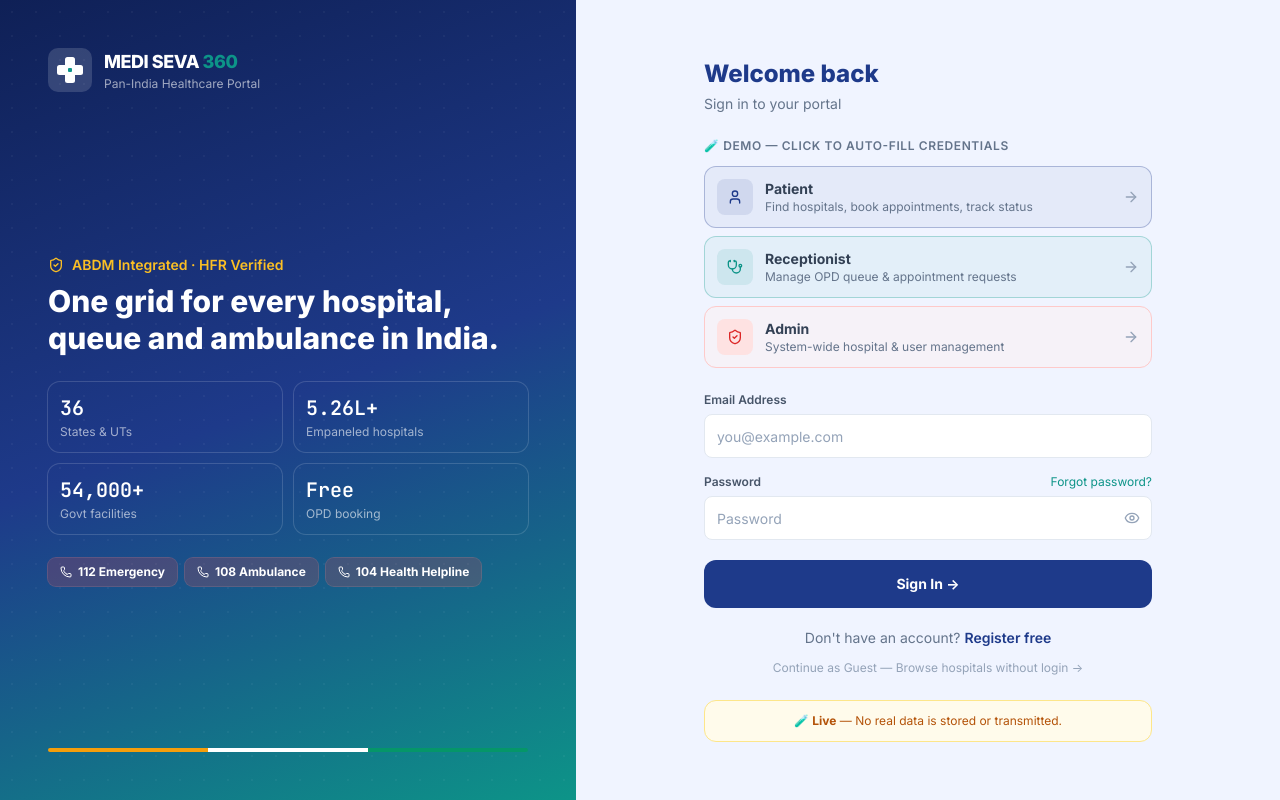
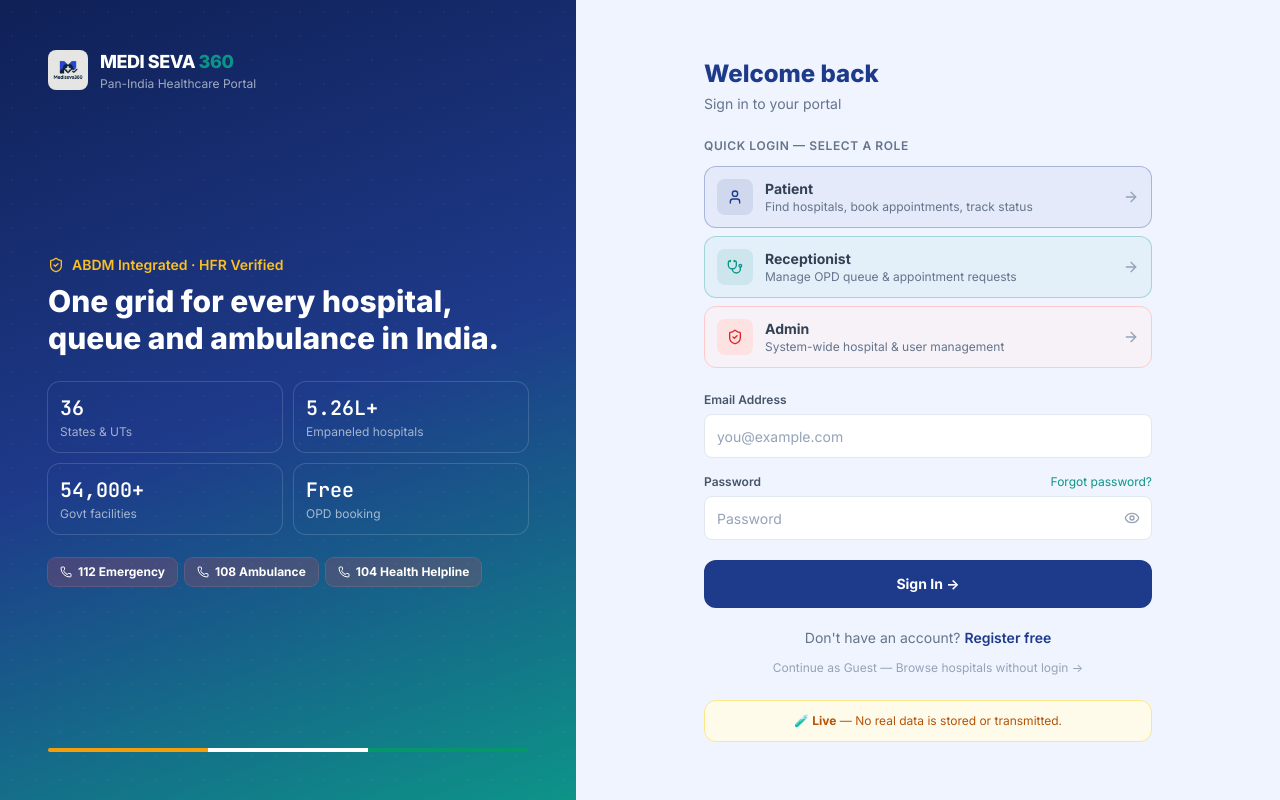
Before and after one commit to Ram-99907/mrk-seva-360, a React (Vite) app: page /login in a window 1280 px wide. Built offline with nearby package versions, Linux system fonts and the light colour scheme.

Commit message:
Add custom Mediseva360 logo image, update PWA icon, clean up all demo labels

```diff
--- a/src/components/auth/ProtectedRoute.tsx
+++ b/src/components/auth/ProtectedRoute.tsx
@@ -47,9 +47,7 @@ export default function ProtectedRoute({ children, requiredRole }: ProtectedRout
         <div className="w-full max-w-md text-center">
           {/* Logo strip */}
           <div className="flex items-center justify-center gap-2 mb-8">
-            <div className="bg-[#1769AA] text-white p-2 rounded-xl">
-              <Stethoscope size={22} />
-            </div>
+            <img src="/logo.jpg" alt="Mediseva360" className="size-10 rounded-lg object-contain" />
             <span className="text-xl font-bold text-[#102A43] tracking-tight">
               MEDI SEVA <span className="text-[#1769AA]">360</span>
             </span>
--- a/src/components/layout/DashboardLayout.tsx
+++ b/src/components/layout/DashboardLayout.tsx
@@ -45,12 +45,7 @@ export default function DashboardLayout({ children, sidebarItems, headerTitle, h
       {/* Logo */}
       <div className="px-5 py-4 border-b border-white/10">
         <Link to="/" className="flex items-center gap-3">
-          <svg viewBox="0 0 44 44" className="size-9 shrink-0" aria-hidden="true">
-            <rect width="44" height="44" rx="10" fill="rgba(255,255,255,0.12)" />
-            <rect x="17" y="9" width="10" height="26" rx="2.5" fill="#ffffff" />
-            <rect x="9" y="17" width="26" height="10" rx="2.5" fill="#ffffff" />
-            <rect x="20" y="20" width="4" height="4" rx="1" fill="#0d9488" />
-          </svg>
+          <img src="/logo.jpg" alt="Mediseva360" className="size-9 shrink-0 rounded-lg object-contain" />
           <div>
             <p className="text-sm font-extrabold tracking-tight text-white">
               MEDI SEVA <span className="text-[#0d9488]">360</span>
--- a/src/components/layout/Footer.tsx
+++ b/src/components/layout/Footer.tsx
@@ -144,12 +144,7 @@ export default function Footer() {
           <div className="lg:col-span-2">
             {/* Logo */}
             <div className="flex items-center gap-3 mb-4">
-              <svg viewBox="0 0 44 44" className="size-11 shrink-0" aria-hidden="true">
-                <rect width="44" height="44" rx="10" fill="#1e3a8a" />
-                <rect x="17" y="9"  width="10" height="26" rx="2.5" fill="#ffffff" />
-                <rect x="9"  y="17" width="26" height="10" rx="2.5" fill="#ffffff" />
-                <rect x="20" y="20" width="4"  height="4"  rx="1"   fill="#0d9488" />
-              </svg>
+              <img src="/logo.jpg" alt="Mediseva360" className="size-11 shrink-0 rounded-lg object-contain" />
               <div>
                 <p className="text-lg font-extrabold tracking-tight leading-tight">
                   MEDI SEVA <span className="text-[#0d9488]">360</span>
--- a/src/components/layout/Navbar.tsx
+++ b/src/components/layout/Navbar.tsx
@@ -115,12 +115,7 @@ export default function Navbar() {
 
           {/* Logo */}
           <Link to="/" className="flex items-center gap-3 shrink-0">
-            <svg viewBox="0 0 44 44" className="size-10 shrink-0">
-              <rect width="44" height="44" rx="10" fill="#1e3a8a" />
-              <rect x="17" y="9"  width="10" height="26" rx="2.5" fill="#ffffff" />
-              <rect x="9"  y="17" width="26" height="10" rx="2.5" fill="#ffffff" />
-              <rect x="20" y="20" width="4"  height="4"  rx="1"   fill="#0d9488" />
-            </svg>
+            <img src="/logo.jpg" alt="Mediseva360" className="size-10 shrink-0 rounded-lg object-contain" />
             <div className="min-w-0">
               <p className={`text-base font-extrabold tracking-tight leading-tight sm:text-lg transition-colors ${logoColor}`}>
                 MEDI SEVA <span className="text-[#0d9488]">360</span>
--- a/src/pages/auth/LoginPage.tsx
+++ b/src/pages/auth/LoginPage.tsx
@@ -82,12 +82,7 @@ export default function LoginPage() {
 
         {/* Logo */}
         <Link to="/" className="relative flex items-center gap-3">
-          <svg viewBox="0 0 44 44" className="size-11 shrink-0" aria-hidden="true">
-            <rect width="44" height="44" rx="10" fill="rgba(255,255,255,0.15)" />
-            <rect x="17" y="9" width="10" height="26" rx="2.5" fill="#ffffff" />
-            <rect x="9" y="17" width="26" height="10" rx="2.5" fill="#ffffff" />
-            <rect x="20" y="20" width="4" height="4" rx="1" fill="#0d9488" />
-          </svg>
+          <img src="/logo.jpg" alt="Mediseva360" className="size-10 shrink-0 rounded-lg object-contain" />
           <div>
             <p className="text-lg font-extrabold tracking-tight">MEDI SEVA <span className="text-[#0d9488]">360</span></p>
             <p className="text-xs text-white/60">Pan-India Healthcare Portal</p>
@@ -140,17 +135,17 @@ export default function LoginPage() {
 
           {/* Mobile logo */}
           <Link to="/" className="flex items-center gap-2 mb-8 lg:hidden">
-            <HeartPulse className="size-6 text-[#1e3a8a]" />
+            <img src="/logo.jpg" alt="Mediseva360" className="size-8 rounded-lg object-contain" />
             <span className="text-lg font-extrabold text-[#1e3a8a]">MEDI SEVA <span className="text-[#0d9488]">360</span></span>
           </Link>
 
           <h2 className="text-2xl font-extrabold text-[#1e3a8a] mb-1">Welcome back</h2>
           <p className="text-sm text-slate-500 mb-6">Sign in to your portal</p>
 
-          {/* Demo Role Quick-fill */}
+          {/* Quick Login */}
           <div className="mb-6">
             <p className="text-xs font-semibold uppercase tracking-wider text-slate-500 mb-3">
-              🧪 Demo — Click to auto-fill credentials
+              Quick Login — Select a role
             </p>
             <div className="grid gap-2">
               {DEMO_ROLES.map(({ role, email: e, password: p, icon: Icon, color, iconColor, desc }) => (
--- a/src/pages/auth/RegisterPage.tsx
+++ b/src/pages/auth/RegisterPage.tsx
@@ -105,9 +105,7 @@ export default function RegisterPage() {
         {/* Top — Logo */}
         <div className="relative z-10">
           <div className="flex items-center gap-3 mb-2">
-            <div className="w-10 h-10 bg-white/20 rounded-xl flex items-center justify-center backdrop-blur-sm">
-              <HeartPulse className="w-6 h-6 text-white" />
-            </div>
+            <img src="/logo.jpg" alt="Mediseva360" className="w-10 h-10 rounded-xl object-contain" />
             <div>
               <span className="text-white font-black text-xl font-display tracking-tight">MEDI SEVA <span className="text-amber-400">360</span></span>
               <p className="text-white/60 text-xs">भारत स्वास्थ्य पोर्टल</p>
@@ -162,9 +160,7 @@ export default function RegisterPage() {
 
           {/* Mobile logo */}
           <div className="flex items-center gap-3 mb-8 lg:hidden">
-            <div className="w-10 h-10 bg-navy-DEFAULT rounded-xl flex items-center justify-center">
-              <HeartPulse className="w-6 h-6 text-white" />
-            </div>
+            <img src="/logo.jpg" alt="Mediseva360" className="w-10 h-10 rounded-xl object-contain" />
             <span className="text-navy-DEFAULT font-black text-xl font-display">MEDI SEVA <span className="text-teal-600">360</span></span>
           </div>
 
--- a/vite.config.ts
+++ b/vite.config.ts
@@ -8,7 +8,7 @@ export default defineConfig({
     react(),
     VitePWA({
       registerType: 'autoUpdate',
-      includeAssets: ['favicon.svg', 'icons.svg', 'pwa-icon.svg'],
+      includeAssets: ['favicon.svg', 'icons.svg', 'pwa-icon.svg', 'logo.jpg'],
       manifest: {
         name: 'MEDI SEVA 360 — Healthcare Portal',
         short_name: 'MEDI SEVA 360',
@@ -22,16 +22,22 @@ export default defineConfig({
         categories: ['health', 'medical'],
         icons: [
           {
-            src: '/pwa-icon.svg',
-            sizes: 'any',
-            type: 'image/svg+xml',
+            src: '/logo.jpg',
+            sizes: '512x512',
+            type: 'image/jpeg',
             purpose: 'any',
+          },
+          {
+            src: '/logo.jpg',
+            sizes: '512x512',
+            type: 'image/jpeg',
+            purpose: 'maskable',
           },
           {
             src: '/pwa-icon.svg',
             sizes: 'any',
             type: 'image/svg+xml',
-            purpose: 'maskable',
+            purpose: 'any',
           },
         ],
       },
```
Also changed, not shown: public/logo.jpg (added).
